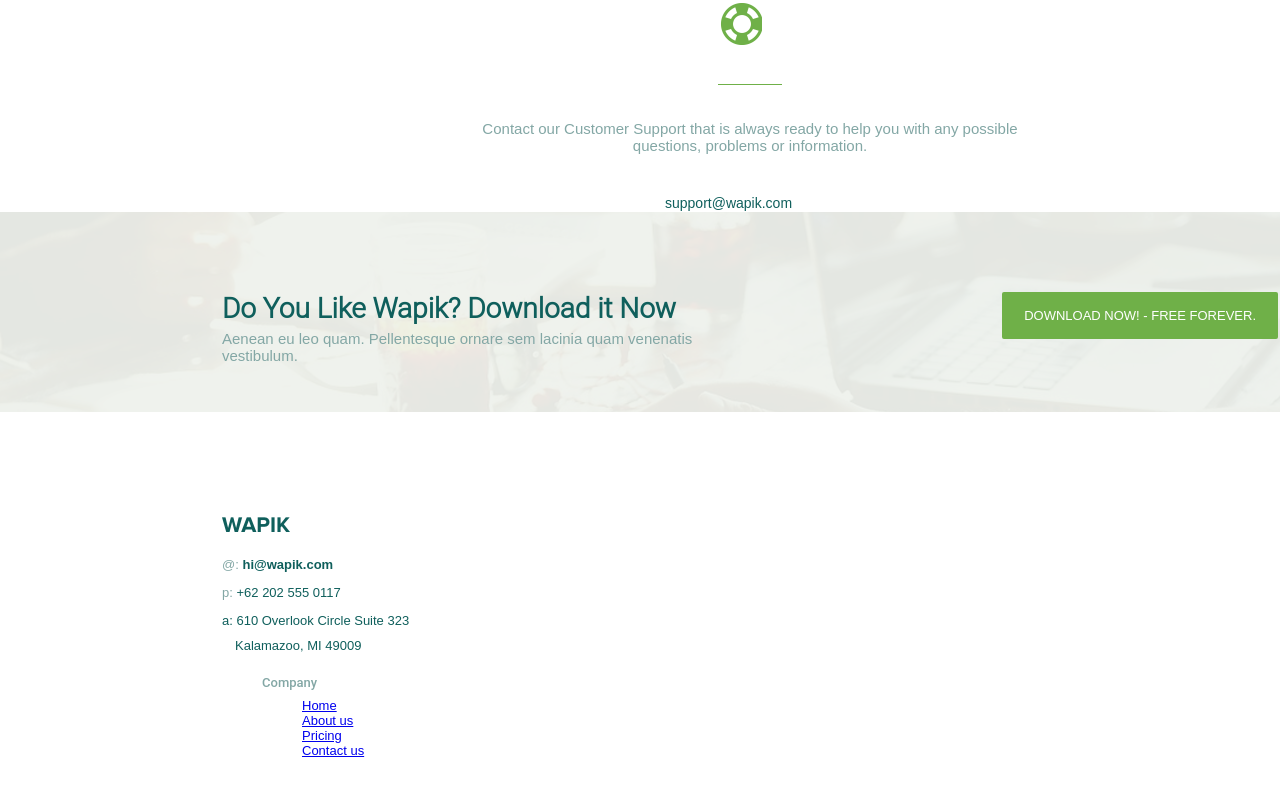
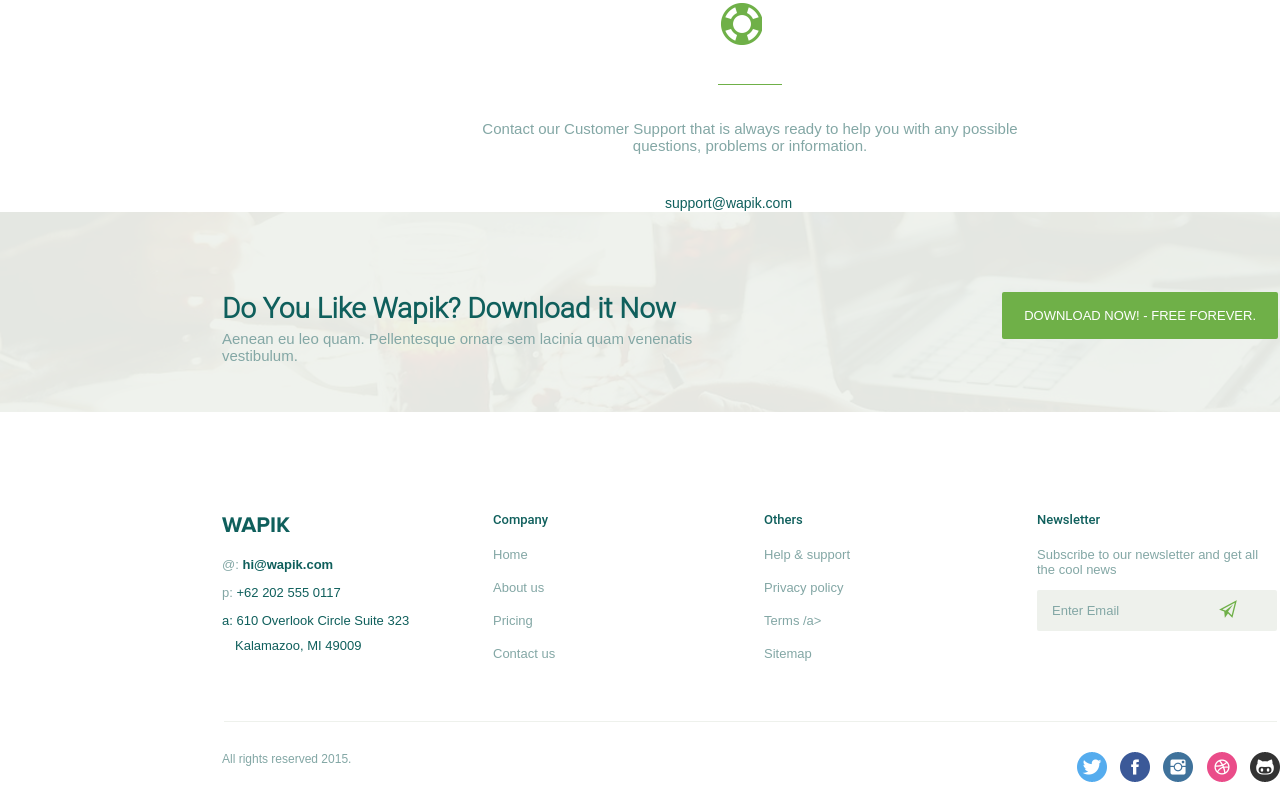
Before and after one commit to kattinas/webik, a plain HTML site: page index.html in a window 1280 px wide. Shown: the part 4468-5268 px from the top of the page. Before the commit the page ends 5226 px from the top, so only its background shows below. Drawn offline with Linux system fonts and the light colour scheme.

Commit message:
Final :-)

```diff
--- a/css/main.css
+++ b/css/main.css
@@ -4,6 +4,7 @@
 }
 body{
     margin: 0;
+    width: 1500px;
     }
 .block {
     width: 1500px;
@@ -473,13 +474,15 @@ body{
 }
 footer {
     width: 1500px;
-    margin: 100px 222px 0 222px;
+    margin: 100px 0 0;
     font-family: 'Roboto Regular', sans-serif;
     font-size: 13px;
     color: #83a7a5;
 }
 footer .wapik {
-    width: 273px;
+    width: 271px;
+    float: left;
+    padding-left: 222px;
 }
 footer .wapik h1 {
     font-family: Proxima Nova Bold;
@@ -516,16 +519,79 @@ footer .wapik .zz {
     font-style: normal;
     }
 footer .company {
-    width: 272px;
+    width: 271px;
     float: left;
    }
+footer ul {
+    padding: 0;
+    list-style: none;
+}
 footer li {
-    width: 272px;
-    list-style: none;
+    margin-bottom: 18px;
+}
+footer a {
+    font-family: 'Roboto Regular', sans-serif;
+    font-size: 13px;
+    color: #83a7a5;
+    text-decoration: none;
+}
+footer h1 {
+    font-family: 'Roboto Medium', sans-serif;
+    font-size: 13px;
+    color: #0f5f5c;
+    margin: 0 0 20px;
+    }
+footer .others {
+    width: 273px;
+    float: left;
+    }
+footer .new {
+    float: left;
+    width: 240px;
+    margin-right: 222px;
 
 }
-footer .company h1 {
-    font-family: 'Roboto Medium', sans-serif;
+footer form{
+    position: relative;
+
+   }
+footer .new input {
+    border: none;
+    border-radius: 2px;
+    width: 225px;
+    padding: 13px 0 13px 15px;
+    font-family: 'Roboto Regular', sans-serif;
     font-size: 13px;
     color: #83a7a5;
+    background-color:#eef1ec;
+    margin: 0;
 }
+footer .new input::-webkit-input-placeholder { color: #83a7a5; }
+footer .new img {
+    position: absolute;
+    right: 40px;
+    top: 9px;
+    padding: 0;
+}
+footer .all {
+    font-size: 12px;
+    clear: both;
+    overflow: hidden;
+    }
+footer .all .line {
+    margin: 42px 0 30px 224px;
+    border-top: 1px solid #eef1ec;
+    width: 1053px;
+}
+footer .all .text {
+    margin-left: 222px;
+    display: block;
+    float: left;
+}
+footer .all .image {
+    float: right;
+    padding: 0 210px 15px 0;
+}
+footer .all .image img {
+    padding-right: 10px;
+}
--- a/index.html
+++ b/index.html
@@ -190,8 +190,7 @@
             <address class="as"> a: 610 Overlook Circle Suite 323 </address>
             <address class="zz"> Kalamazoo, MI 49009 </address>
     </div>
-    <ul>
-        <li class="company">
+            <div class="company">
             <h1> Company </h1>
             <ul>
                 <li> <a href="home"> Home </a> </li>
@@ -199,12 +198,35 @@
                 <li> <a href="pricing">Pricing</a> </li>
                 <li>  <a href="contact us">Contact us</a> </li>
             </ul>
-        </li>
-
-
-    </ul>
-
-
+            </div>
+    <div class="others">
+        <h1> Others </h1>
+        <ul>
+            <li> <a href="help"> Help & support </a> </li>
+            <li> <a href="policy"> Privacy policy </a> </li>
+            <li> <a href="terms"> Terms /a> </li>
+            <li>  <a href="sitemap"> Sitemap </a> </li>
+        </ul>
+    </div>
+    <div class="new">
+        <h1> Newsletter </h1>
+        <p> Subscribe to our newsletter and get all the cool news </p>
+        <form>
+            <input type="email" id="user-email" name="user-email" required placeholder="Enter Email">
+            <img src="images/point.png">
+        </form>
+           </div>
+    <div class="all">
+        <p class="line"> </p>
+        <span class="text"> All rights reserved 2015. </span>
+        <div class="image">
+            <img src="images/11.png">
+            <img src="images/12.png">
+            <img src="images/13.png">
+            <img src="images/14.png">
+            <img src="images/15.png">
+        </div>
+    </div>
 </footer>
 </body>
 </html>
```
Also changed, not shown: images/11.png (added), images/12.png (added), images/13.png (added), images/14.png (added), images/15.png (added), images/point.png (added). Lines whose indentation alone changed are shown as unchanged.
